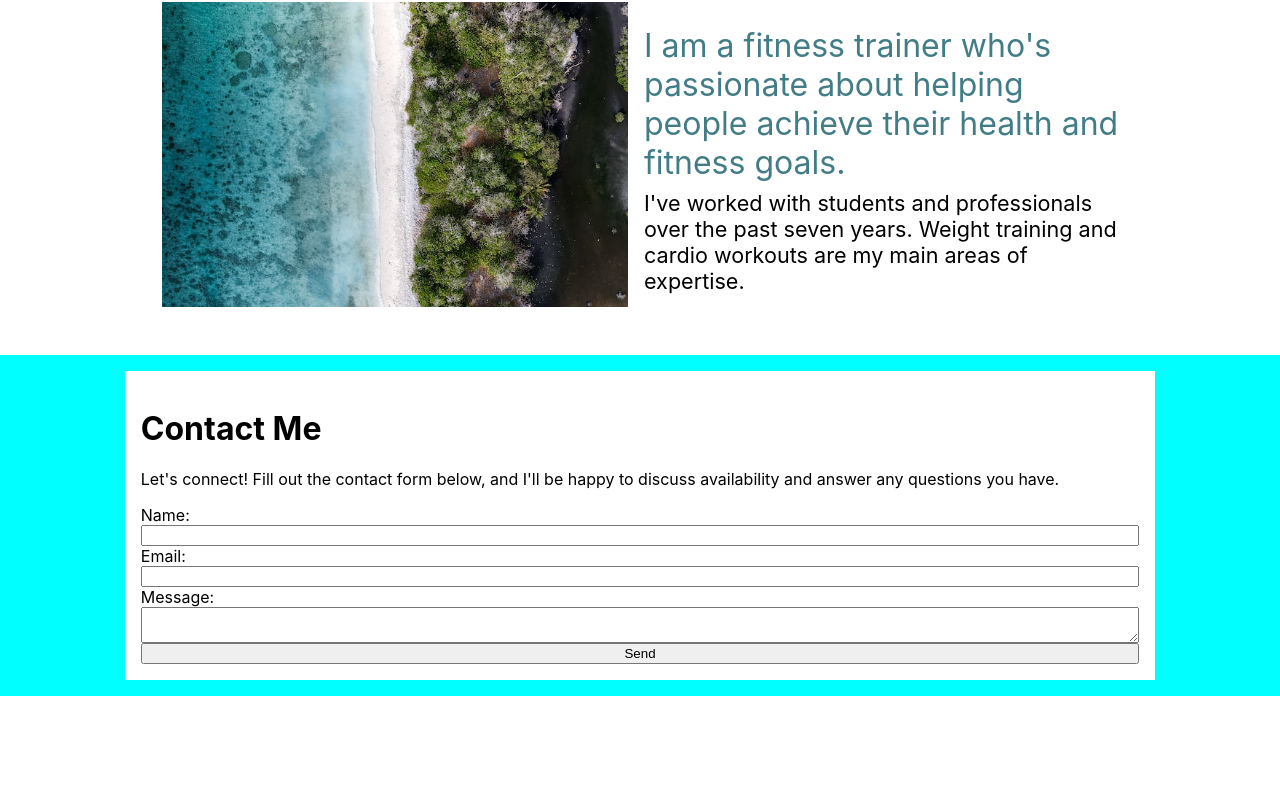
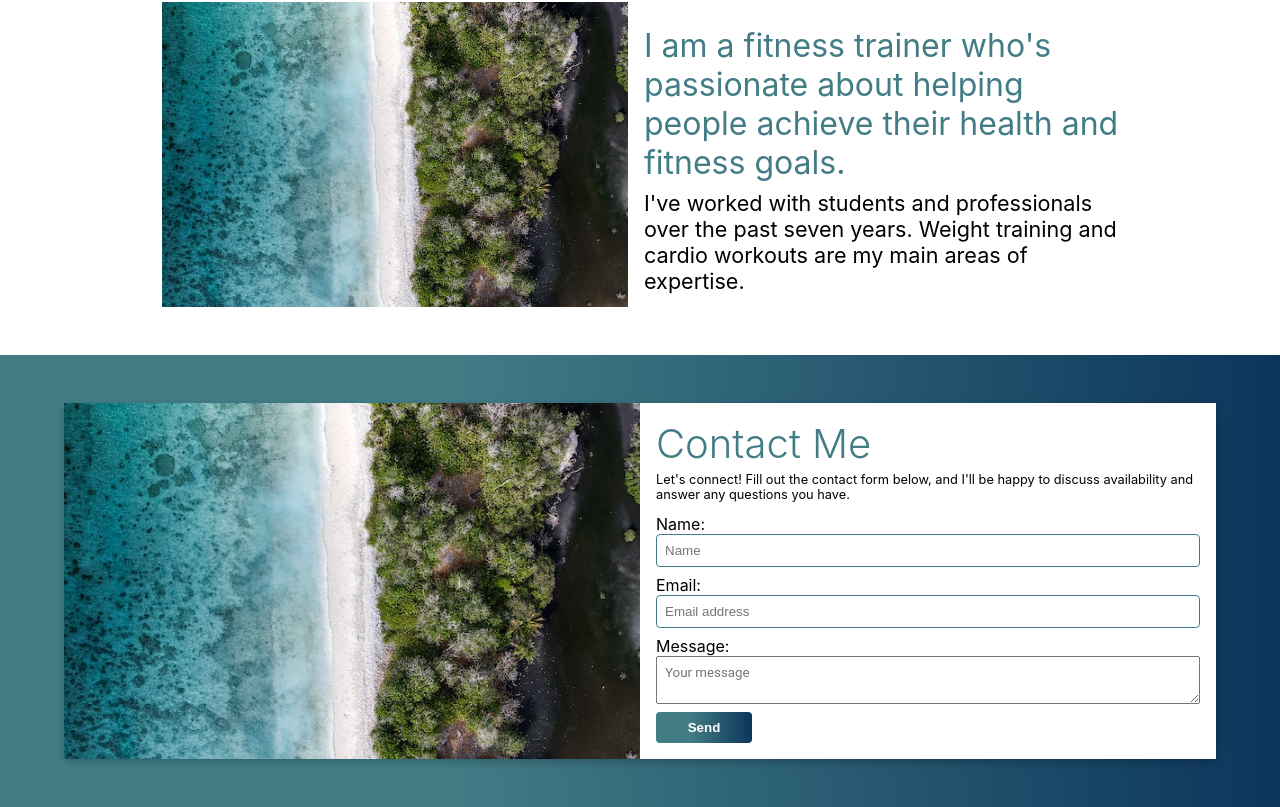
Before and after one commit to Nicolewrack23/Photography-Website, a React (Create React App) app in the folder client/: page / in a window 1280 px wide. Shown: the part 1518-2325 px from the top of the page. Before the commit the page ends 2214 px from the top, so only its background shows below. Built offline with nearby package versions, Linux system fonts and the light colour scheme.

Commit message:
styling contact page

```diff
--- a/client/src/components/Contact/ContactPage.js
+++ b/client/src/components/Contact/ContactPage.js
@@ -1,4 +1,5 @@
 import React, { useState } from "react";
+import Image from "../Gallery/beach.jpeg";
 import styles from "./ContactPage.module.css";
 
 const EmailForm = () => {
@@ -9,21 +10,42 @@ const EmailForm = () => {
   return (
     <form className={styles.form}>
       <div className={styles.contactCard}>
+        <div className={styles.contactBox}>
+          <div className={styles.aboutImage}>
+            <img className={styles.cardImage} src={Image} alt="placeholder" />
+          </div>
           <div className={styles.contactGrid}>
             <div>
-            <h1>Contact Me </h1>
-            <p>
-              Let's connect! Fill out the contact form below, and I'll be happy
-              to discuss availability and answer any questions you have.
+              <h1 className={styles.contactTitle}>Contact Me </h1>
+              <p className={styles.contactSubTitle}>
+                Let's connect! Fill out the contact form below, and I'll be
+                happy to discuss availability and answer any questions you have.
               </p>
             </div>
             <label>Name:</label>
-          <input type="text" value={name} />
+            <input
+              className={styles.contactInput}
+              placeholder="Name"
+              type="text"
+              value={name}
+            />
             <label>Email:</label>
-          <input type="email" value={email} />
+            <input
+              className={styles.contactInput}
+              placeholder="Email address"
+              type="email"
+              value={email}
+            />
             <label>Message:</label>
-          <textarea value={message} />
-          <button type="submit">Send</button>
+            <textarea
+              className={`${styles.contactInput}, ${styles.contactInputMessage}`}
+              placeholder="Your message"
+              value={message}
+            />
+            <button className={styles.contactButton} type="submit">
+              Send
+            </button>
+          </div>
         </div>
       </div>
     </form>
--- a/client/src/components/Contact/ContactPage.module.css
+++ b/client/src/components/Contact/ContactPage.module.css
@@ -1,13 +1,78 @@
 .form {
-  background-color: aqua;
+  background: rgb(66, 125, 134);
+  background: linear-gradient(
+    90deg,
+    rgba(66, 125, 134, 1) 35%,
+    rgba(12, 53, 91, 1) 100%
+  );
 }
 .contactCard {
-  padding: 1rem;
+  padding: 1.5rem;
+}
+.contactBox {
+  display: grid;
+  grid-template-columns: 1fr;
+  box-shadow: rgba(0, 0, 0, 0.24) 0px 3px 8px;
+  border-radius: 0.5rem;
 }
 .contactGrid {
   display: grid;
-  width: 80%;
-  margin: 0 auto;
   background-color: #fff;
   padding: 1rem;
 }
+.aboutImage {
+  max-width: 100%;
+}
+.cardImage {
+  width: 100%;
+  height: 100%;
+  aspect-ratio: 16/9;
+  object-fit: cover;
+  object-position: center;
+}
+.contactTitle {
+  margin: 0;
+  color: #427d86;
+  font-weight: 300;
+  font-size: 2.5rem;
+}
+.contactSubTitle {
+  font-size: 0.8rem;
+  margin-top: 0.2rem;
+}
+.contactInput {
+  margin-bottom: 0.5rem;
+  padding: 0.5rem;
+  border: 1.5px solid #427d86;
+  border-radius: 0.25rem;
+}
+.contactInputMessage {
+  padding: 0.5rem;
+  margin-bottom: 0.5rem;
+  font-family: "Roboto", "Oxygen", "Ubuntu", "Cantarell", "Fira Sans",
+    "Droid Sans", "Helvetica Neue", sans-serif;
+}
+.contactButton {
+  width: 6rem;
+  padding: 0.5rem;
+  background: rgb(66, 125, 134);
+  background: linear-gradient(
+    90deg,
+    rgba(66, 125, 134, 1) 35%,
+    rgba(12, 53, 91, 1) 100%
+  );
+  color: #fff;
+  font-weight: bold;
+  border: none;
+  border-radius: 0.25rem;
+}
+@media (min-width: 40rem) {
+  .contactBox {
+    grid-template-columns: 1fr 1fr;
+  }
+  .contactCard {
+    width: 90%;
+    margin: 0 auto;
+    padding: 3rem;
+  }
+}
```
Lines whose indentation alone changed are shown as unchanged.
